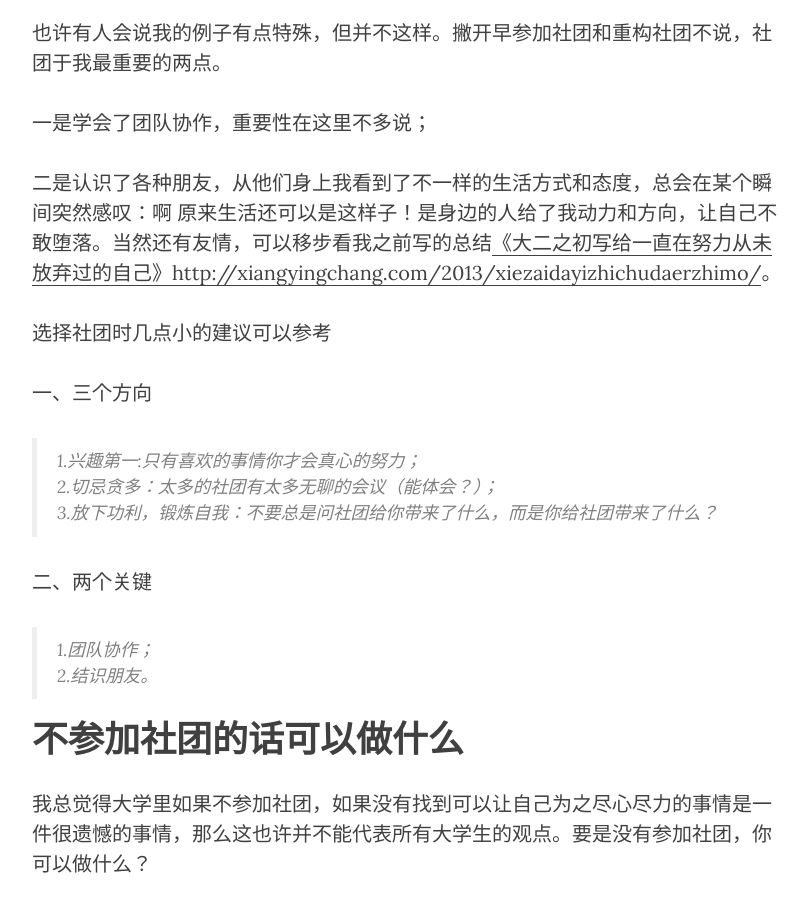
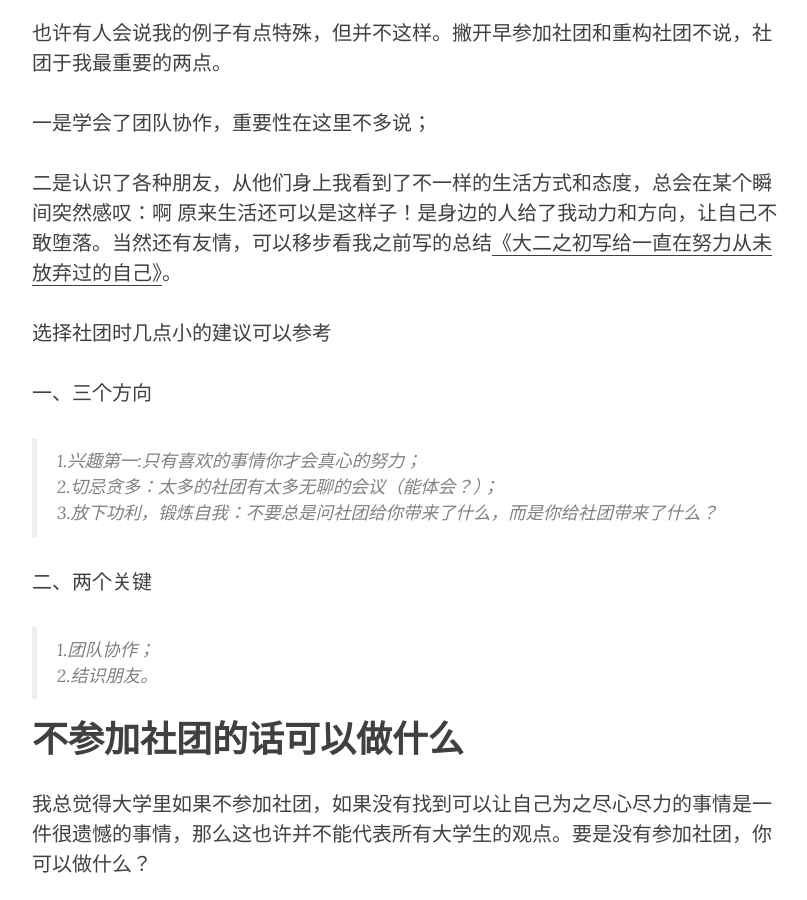
Before and after one commit to xiangyingchang/xiangyingchang.github.com, a Jekyll site: the page built from _posts/2015-03-19-ren-sheng-mei-you-zuo-fei-de-jing-li.md, in a window 1280 px wide and 900 px high, scrolled down 3211 px. Shown: the whole window, without its empty margins (233-1040 px from the left). Built offline with Jekyll 4.4.1, drawn with Linux system fonts in a browser that asks for light colours; comment, search, counter and statistics services are not loaded; some of the changed lines change nothing that is shown.

Commit message:
Update 2015-03-19-ren-sheng-mei-you-zuo-fei-de-jing-li.md

```diff
--- a/_posts/2015-03-19-ren-sheng-mei-you-zuo-fei-de-jing-li.md
+++ b/_posts/2015-03-19-ren-sheng-mei-you-zuo-fei-de-jing-li.md
@@ -67,7 +67,7 @@ title: 大学社团：人生没有作废的经历
 
 一是学会了团队协作，重要性在这里不多说；
 
-二是认识了各种朋友，从他们身上我看到了不一样的生活方式和态度，总会在某个瞬间突然感叹：啊 原来生活还可以是这样子！是身边的人给了我动力和方向，让自己不敢堕落。当然还有友情，可以移步看我之前写的总结[《大二之初写给一直在努力从未放弃过的自己》](http://xiangyingchang.com/2013/xiezaidayizhichudaerzhimo/)[http://xiangyingchang.com/2013/xiezaidayizhichudaerzhimo/](http://xiangyingchang.com/2013/xiezaidayizhichudaerzhimo/)。
+二是认识了各种朋友，从他们身上我看到了不一样的生活方式和态度，总会在某个瞬间突然感叹：啊 原来生活还可以是这样子！是身边的人给了我动力和方向，让自己不敢堕落。当然还有友情，可以移步看我之前写的总结[《大二之初写给一直在努力从未放弃过的自己》](http://xiangyingchang.com/2013/xiezaidayizhichudaerzhimo/)。
 
 选择社团时几点小的建议可以参考
 
```
